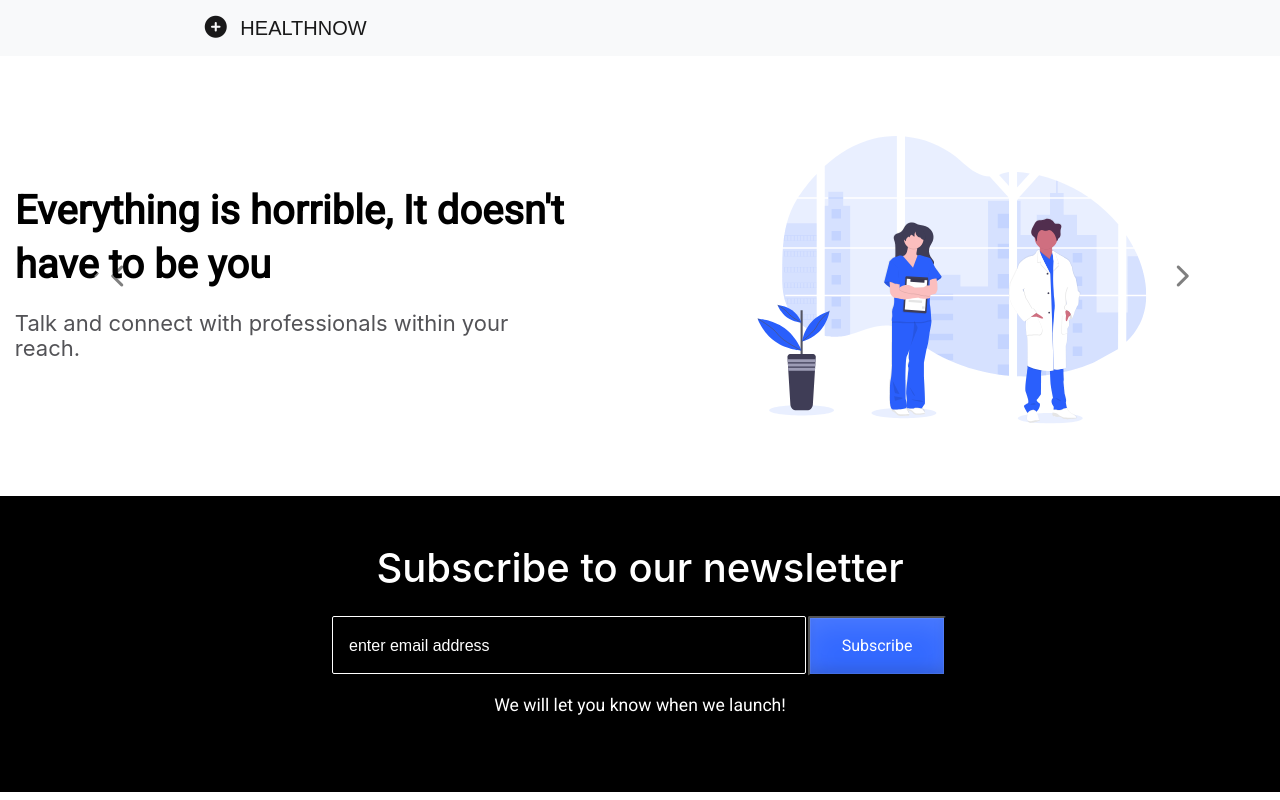
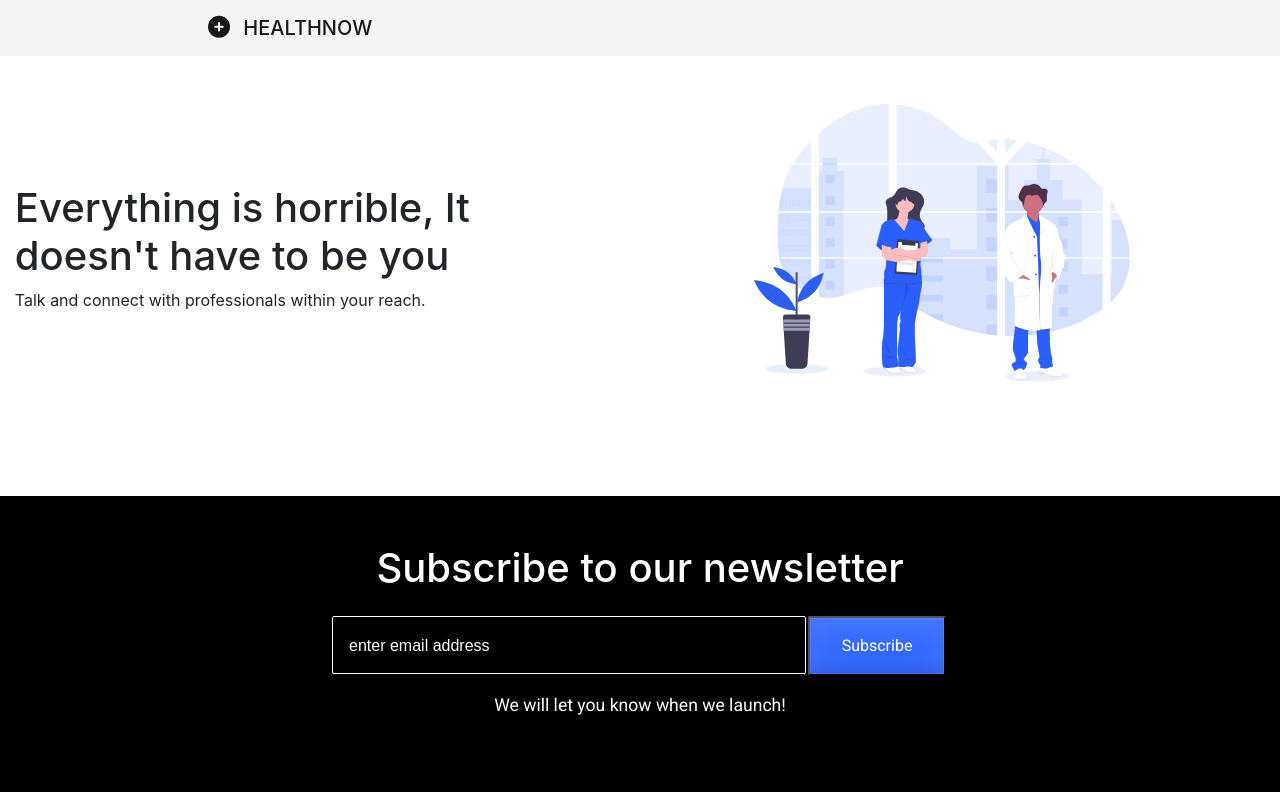
Before and after one commit to Team-Prime/landing-page, a Vue app: page / in a window 1280 px wide. Built offline with nearby package versions, Linux system fonts and the light colour scheme.

Commit message:
Deleted CSS Rules and Applied new one

```diff
--- a/src/components/Navigation.vue
+++ b/src/components/Navigation.vue
@@ -2,7 +2,7 @@
     <div>
 
         <!-- As a heading -->
-        <nav class="navbar navbar-light bg-light">
+        <nav class="navbar navbar-light" id="nav">
             <span class="navbar-brand mb-0 h1" id="brand"><i class="fas fa-plus-circle ml-5 mr-2" id="font"></i> HEALTHNOW</span>
         </nav>
     </div>
@@ -15,10 +15,11 @@
 </script>
 
 <style scoped>
-    #brand {
-        font-family: 'PT Sans', sans-serif;
-        padding-left: 8.8rem;
+    #nav {
+        background: #F5F5F5;
+        padding-left: 160px;
     }
+
     #font {
         font-size: 1.1em;
     }
--- a/src/components/slider.vue
+++ b/src/components/slider.vue
@@ -106,37 +106,15 @@
 
 <style scoped>
     #carousel {
-        height: 55vh;
-
-    }
-    #icons {
-        color: black;
-        font-size: 1.5em;
+        min-height: 55vh;
+        padding-top: 3em;
     }
     #description {
-        padding-top: 8rem;
-    }
-    #description h1 {
-        font-family: 'Roboto', sans-serif;
-        font-weight: 700;
-        font-size: 40px;
-        color: black;
-        line-height: 54.47px;
-    }
-    #description p {
-        font-size: 22px;
-        color: #535357;
-        padding-top: 10px;
-        line-height: 25px;
+        padding-top: 80px;
     }
     img {
-        padding-top: 5rem;
-        padding-left: 8rem;
-        height: 23rem;
-        width: 35rem;
-    }
-    .row {
-        width: 1186px;
-        height: 394px;
+        width: 414.14px;
+        height: 278.45px;
+        margin-left: 150px;
     }
 </style>
```
